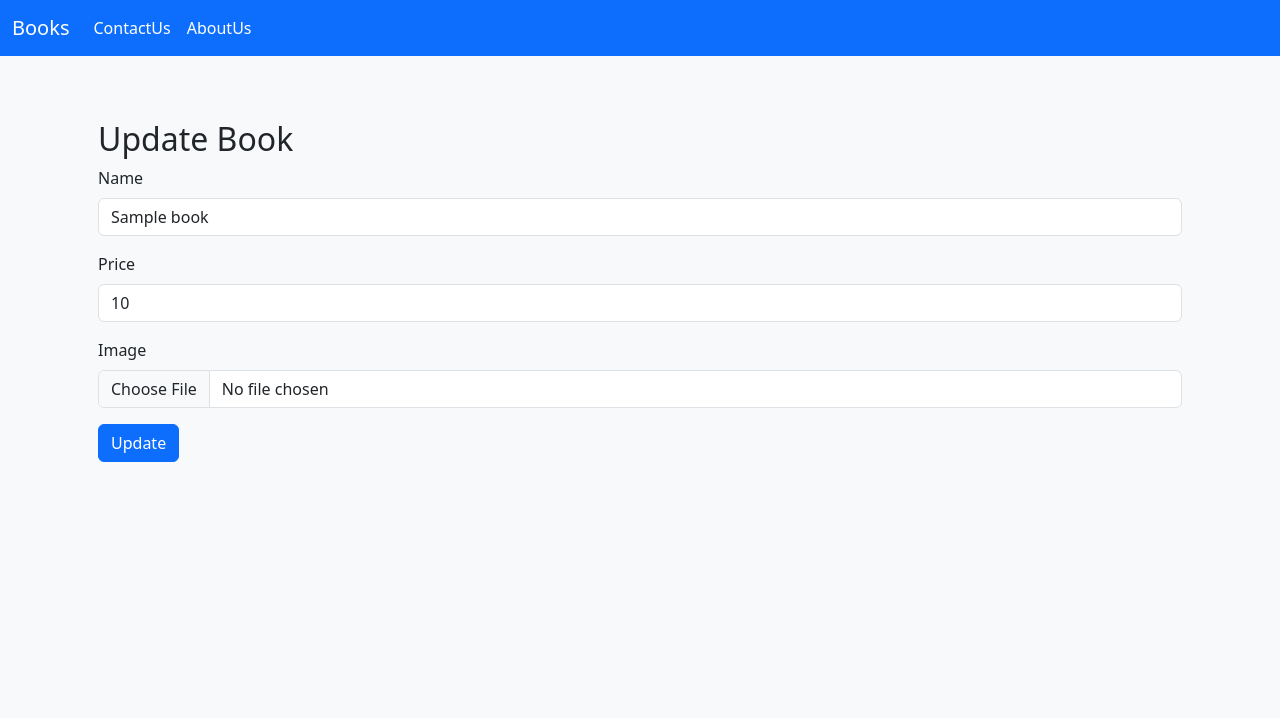
After one commit to sohilaehab25/book-store, a Django app: page /books/1/update in a window 1280 px wide. The commit adds this page. Shown: the top 718 px of the page. Run offline with Django 5.2, Linux system fonts and the light colour scheme; tables that the repository leaves empty hold one stand-in row (values such as "Sample post").

Commit message:
make update method and fix url in model which fix the image appearance and delete and show methods with chanching thefrist letter of the  name of class to capital litter

```diff
--- a/bookstore/books/models.py
+++ b/bookstore/books/models.py
@@ -9,21 +9,31 @@ class Book (models.Model):
     image = models.ImageField(upload_to='books/images', null=True, blank=True )
     created_at = models.DateTimeField(auto_now_add=True, null=True)
     updated_at = models.DateTimeField(auto_now=True, null=True)
-def __str__(self):
-    return  f'{self.name}'
 
-@property
-def show_url(self):
+
+    def __str__(self):
+        return self.name
+
+
+    @property
+    def show_url(self):
         pass
         url = reverse('books.show_index', args=[self.id])
         return url
 
-@property
-def delete_url(self):
-        pass
-        url = reverse('books.delete', args=[self.id])
-        return url
+    @property
+    def update_url(self):
+         pass
+         url = reverse('books.update', args=[self.id])
+         return url
 
-@property
-def image_url(self):
-    return f"/media/{self.image}"
+    @property
+    def delete_url(self):
+         pass
+         url = reverse('books.delete', args=[self.id])
+         return url
+
+
+    @property
+    def image_url(self):
+       return f"/media/{self.image}"
--- a/bookstore/books/templates/books/crud/show.html
+++ b/bookstore/books/templates/books/crud/show.html
@@ -12,7 +12,7 @@
         <p class="card-text">Price: {{ book.price }}</p>
         <p class="card-text">Created_at{{book.created_at}}</p>
         <p class="card-text">Updated_at{{book.updated_at}}</p>
-        {{book.show_url}}
+        {% comment %} {{book.show_url}} {% endcomment %}
         <a href="#" class="btn btn-primary">Buy Now</a>
     </div>
 </div>
--- /dev/null
+++ b/bookstore/books/templates/books/crud/update.html
@@ -0,0 +1,26 @@
+{% extends 'layout/base.html' %}
+{% load static %}
+
+{% block title %}
+    Update Book
+{% endblock %}
+
+{% block content %}
+    <h2>Update Book</h2>
+    <form method="post" enctype="multipart/form-data">
+        {% csrf_token %}
+        <div class="mb-3">
+            <label class="form-label">Name</label>
+            <input type="text" name="name" class="form-control" value="{{ book.name }}">
+        </div>
+        <div class="mb-3">
+            <label class="form-label">Price</label>
+            <input type="number" name="price" class="form-control" value="{{ book.price }}">
+        </div>
+        <div class="mb-3">
+            <label class="form-label">Image</label>
+            <input type="file" name="image" class="form-control">
+        </div>
+        <button type="submit" class="btn btn-primary">Update</button>
+    </form>
+{% endblock %}
--- a/bookstore/books/templates/layout/base.html
+++ b/bookstore/books/templates/layout/base.html
@@ -8,7 +8,7 @@
 <body class="bg-light">
 <nav class="navbar navbar-expand-lg navbar-dark bg-primary">
     <div class="container-fluid">
-        <a class="navbar-brand" href="{% url 'books.home' %}">Books</a>
+        <a class="navbar-brand" href="{% url 'books.books_index' %}">Books</a>
         <button class="navbar-toggler" type="button" data-bs-toggle="collapse" data-bs-target="#navbarSupportedContent" aria-controls="navbarSupportedContent" aria-expanded="false" aria-label="Toggle navigation">
             <span class="navbar-toggler-icon"></span>
         </button>
--- a/bookstore/books/urls.py
+++ b/bookstore/books/urls.py
@@ -10,8 +10,10 @@ urlpatterns = [
     path('home/', home, name='books.home'),
     path('aboutus/', aboutus,name='books.aboutus'),
     path('contactus/', contactus,name='books.contactus'),
-    path('', books_index,name='books_index'),
+    path('', books_index,name='books.books_index'),
     path('<int:id>', show_index, name='books.show_index'),
-    path('<int:id>', book_delete, name='books.delete'),
-    path('create_book', book_create,name='books.create')
+    path('<int:id>/delete', book_delete, name='books.delete'),
+    path('create_book', book_create,name='books.create'),
+    path('<int:id>/update',book_updated,name='books.book_updated')
+
 ]
--- a/bookstore/books/views.py
+++ b/bookstore/books/views.py
@@ -31,7 +31,7 @@ def welcome(req):
 
 def getallbooks(req):
     print (req)
-    return HttpResponse(books)
+    return HttpResponse(Book)
 
 
 def getbookbyid(req, id):
@@ -63,25 +63,40 @@ def show_index(req,id):
     return render(req, "books/crud/show.html", context={"book": book})
 
 
-def book_delete(request, id):
-    book = get_object_or_404(book, pk=id)
+def book_delete(req, id):
+    book = get_object_or_404(Book, pk=id)
     book.delete()
-    url = reverse("books.index")
+    # return HttpResponse("produc deleted")
+    url = reverse("books.books_index")
     return redirect(url)
 
-
-def book_create(request):
+def book_create(req):
     # print(request)
-    if request.method == "POST":
+    if req.method == "POST":
         # print(request.POST)
-         print(request.FILES)
-         if request.FILES:
-            image = request.FILES["image"]
+         print(req.FILES)
+         if req.FILES:
+            image = req.FILES["image"]
          else:
             image = None
-         book_ = Book(name=request.POST["name"], price=request.POST["price"], image=image)
+         book_ = Book(name=req.POST["name"], price=req.POST["price"], image=image)
          book_.save()
-         return redirect(Book.show_url)
-        # return HttpResponse("Post request received")
+         url = reverse("books.books_index")
+         return redirect(url)
+        #  return HttpResponse("Post request received")
        # get request
-    return  render(request, 'books/crud/create.html')
+    return  render(req, 'books/crud/create.html')
+
+
+def book_updated(req, id):
+    book = get_object_or_404(Book, pk=id)
+
+    if req.method == 'POST':
+        book.name = req.POST.get('name', book.name)
+        book.price = req.POST.get('price', book.price)
+        if req.FILES:
+            book.image = req.FILES['image']
+        book.save()
+        return redirect('books.books_index')
+
+    return render(req, 'books/crud/update.html', {'book': book})
```
Also changed, not shown: bookstore/books/templates/books/index.html (+6 -4 lines), bookstore/media/books/images/pexels-takeshi-arai-20338417.jpg (added), bookstore/media/books/images/pexels-takeshi-arai-20338417_9JW8syv.jpg (added), bookstore/media/books/images/pexels-takeshi-arai-20338417_ZoKC4dW.jpg (added), bookstore/media/books/images/pexels-wal-20605537_TXdoSkW.jpg (added).
